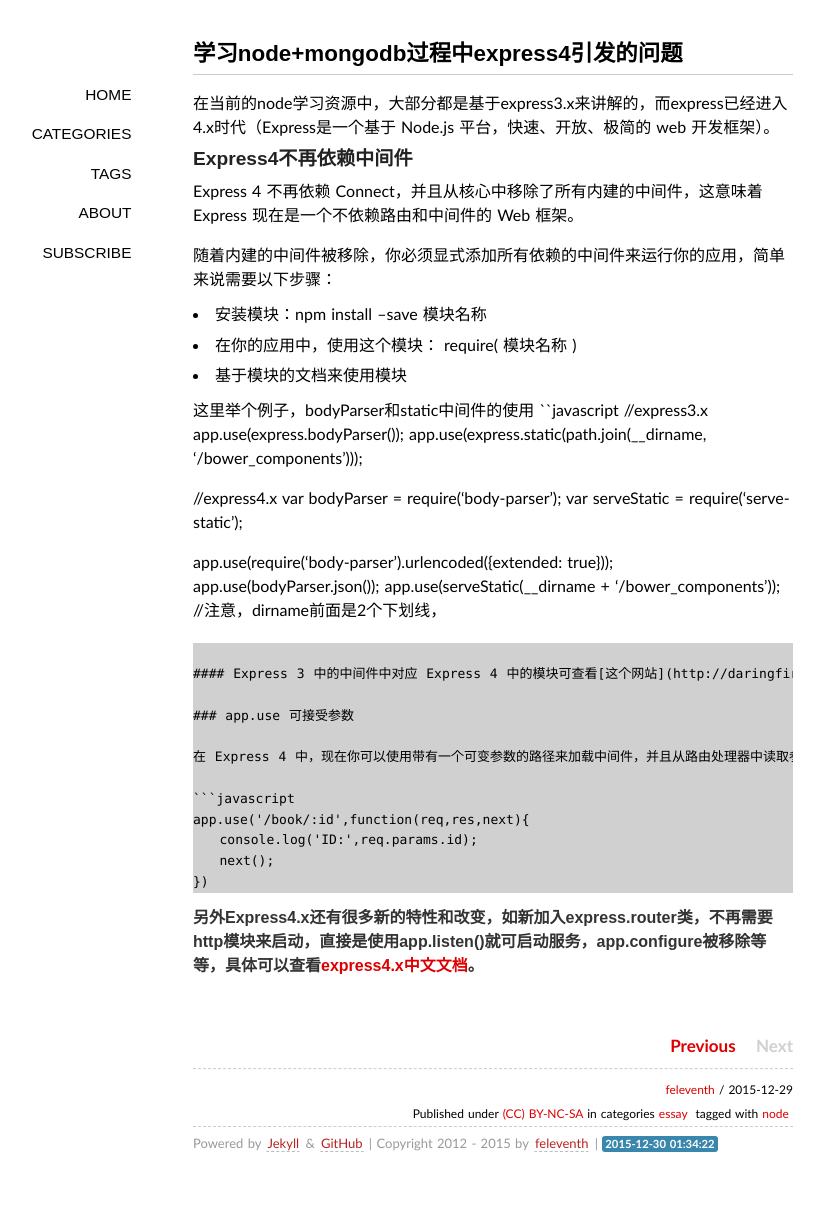
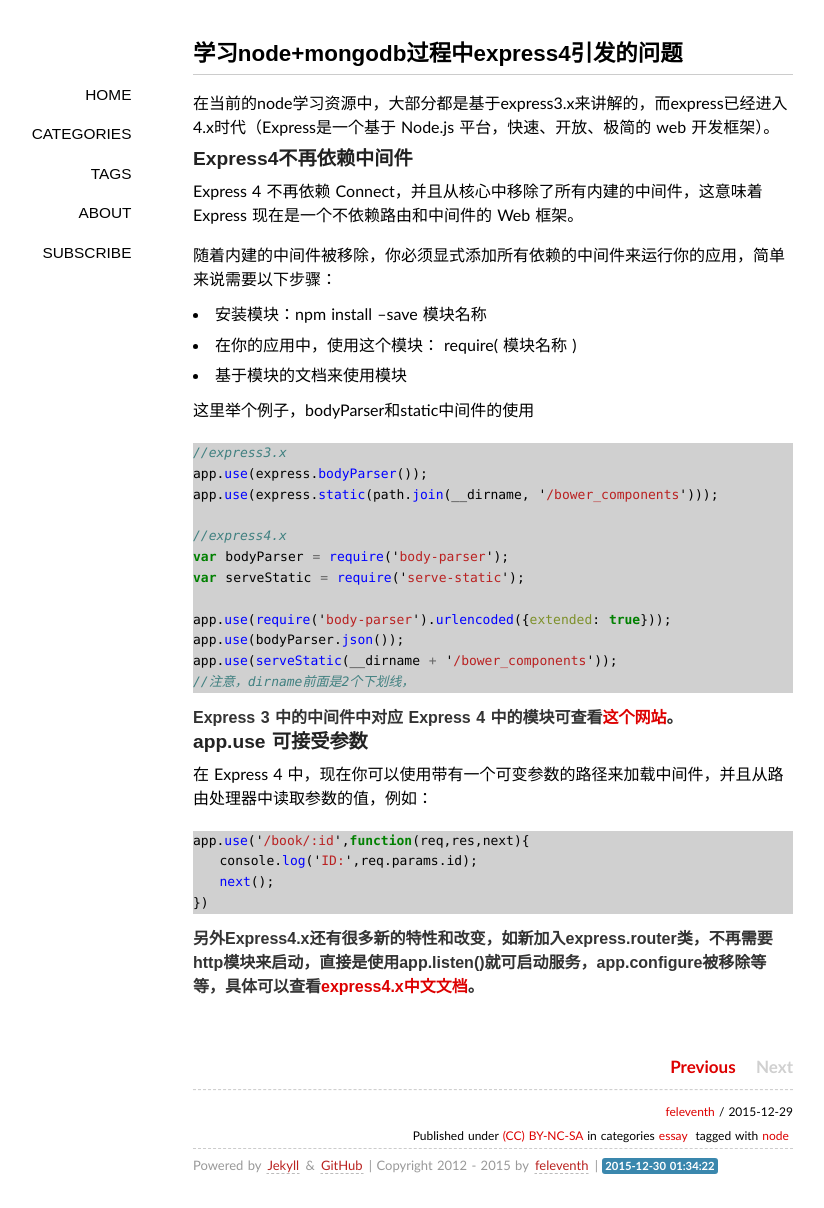
Before and after one commit to feleventh/feleventh.github.io, a Jekyll site: the page built from _posts/2015-12-29-学习node+mongodb过程中express4引发的问题.md, in a window 1280 px wide. Shown: the whole page, without its empty margins (147-971 px from the left). Built offline with Jekyll 4.4.1, drawn with Linux system fonts in a browser that asks for light colours; nearby versions of some CDN libraries; some web fonts are replaced; Markdown is read by kramdown in place of the engine named in the settings; comment, search, counter and statistics services are not loaded; before the commit the page ends 1186 px from its top, so only the background shows below that.

Commit message:
代码部分格式
代码部分格式

````diff
--- a/_posts/2015-12-29-学习node+mongodb过程中express4引发的问题.md
+++ b/_posts/2015-12-29-学习node+mongodb过程中express4引发的问题.md
@@ -19,7 +19,8 @@
 * 基于模块的文档来使用模块
 
 这里举个例子，bodyParser和static中间件的使用
-``javascript
+
+```javascript
 //express3.x
 app.use(express.bodyParser());
 app.use(express.static(path.join(__dirname, '/bower_components')));
````
